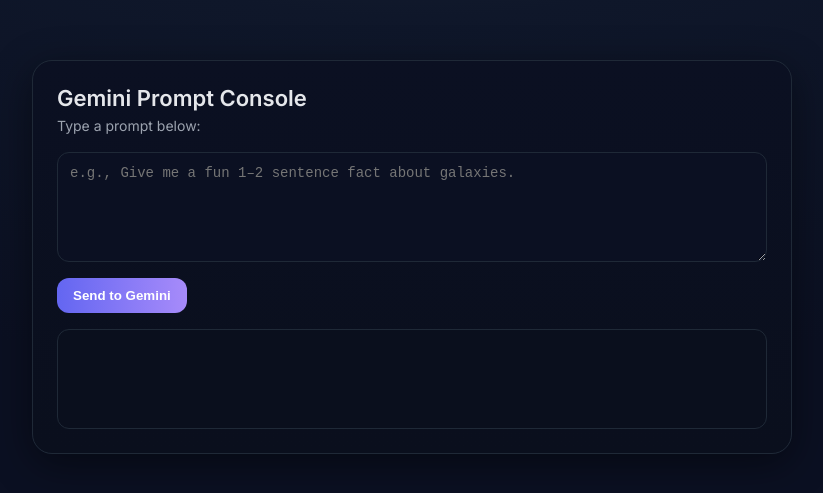
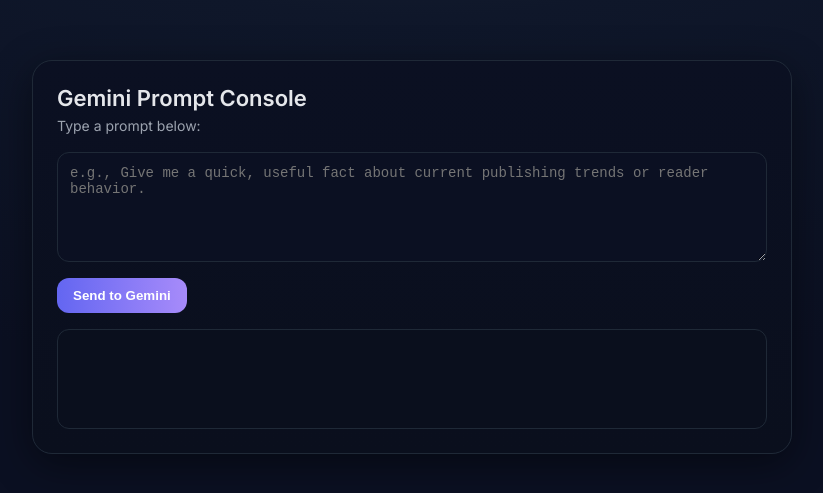
Before and after one commit to abigailkeene/gemini-web, a website: page public/index.html in a window 1280 px wide. Shown: the part 143-636 px from the top of the page, without its empty margins (228-1051 px from the left). Drawn offline with Linux system fonts and the light colour scheme.

Commit message:
Update index.html

```diff
--- a/public/index.html
+++ b/public/index.html
@@ -57,7 +57,7 @@
     <h1>Gemini Prompt Console</h1>
     <p class="sub">Type a prompt below:</p>
 
-    <textarea id="prompt" placeholder="e.g., Give me a fun 1–2 sentence fact about galaxies."></textarea>
+    <textarea id="prompt" placeholder="e.g., Give me a quick, useful fact about current publishing trends or reader behavior."></textarea>
     <div class="row">
       <button id="send">Send to Gemini</button>
       <span id="status" class="mono"></span>
```
